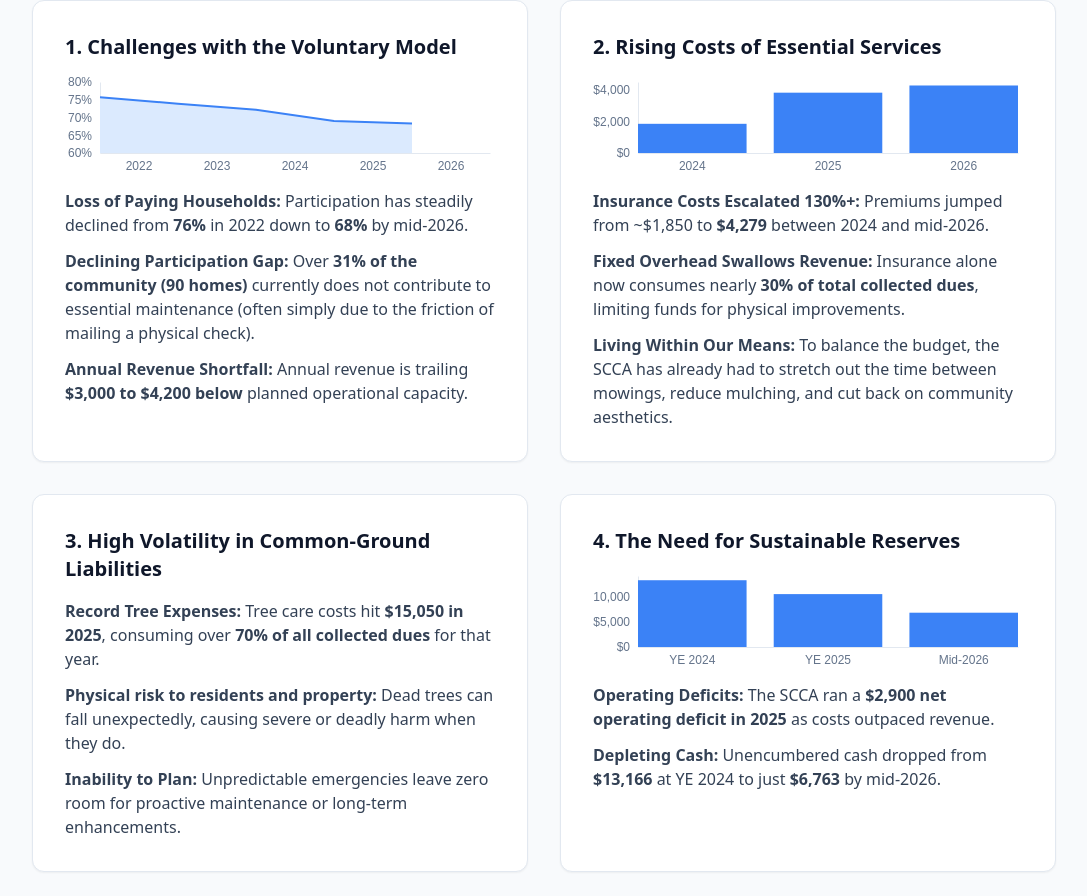
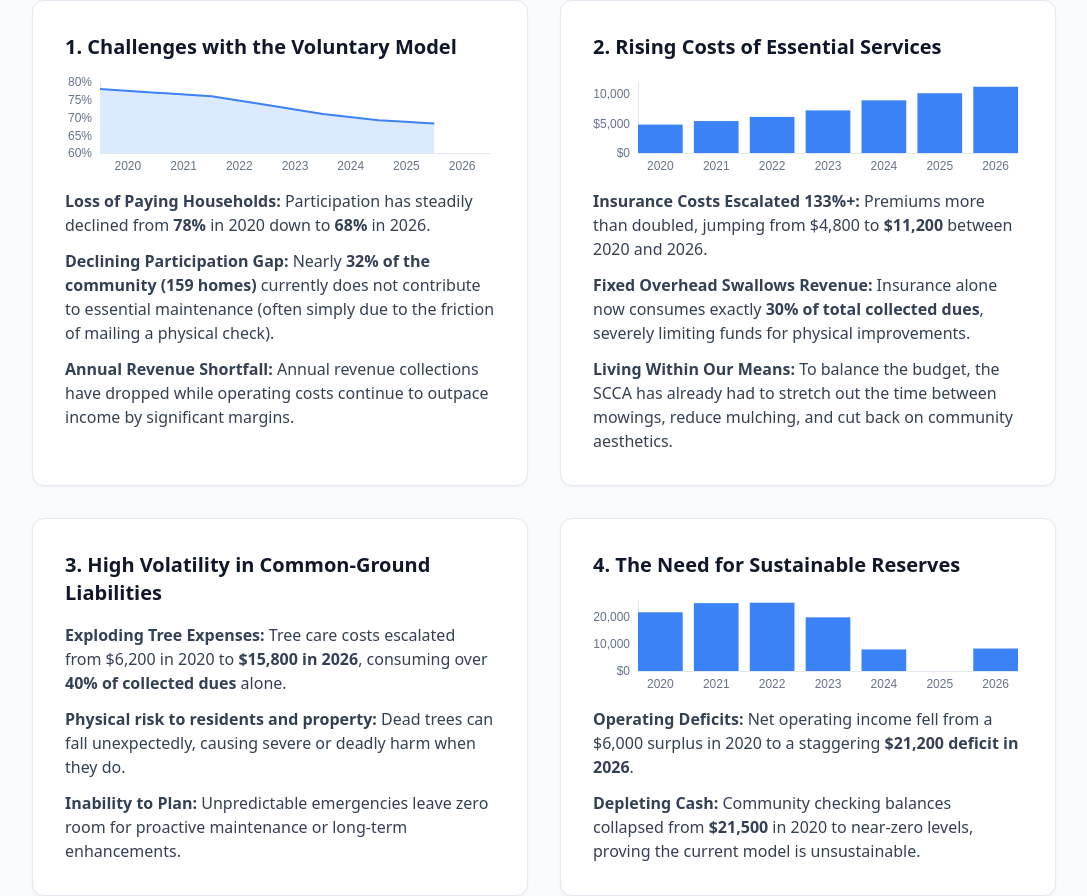
Before and after one commit to tschulmeister/scca-website, a SvelteKit app: page /why-scbd in a window 1280 px wide. Shown: the part 1024-1920 px from the top of the page, without its empty margins (96-1183 px from the left). Built offline with nearby package versions, Linux system fonts and the light colour scheme.

Commit message:
upgrades with new data

```diff
--- a/src/routes/why-scbd/+page.svelte
+++ b/src/routes/why-scbd/+page.svelte
@@ -1,7 +1,22 @@
 <script>
 	import SparkChart from "$components/charts/SparkChart.svelte";
-	import scbdChartData from "$data/scbdChartData.json";
+	import financialStats from "$data/financialStats.json";
 	import { format } from "d3-format";
+
+	const duesRateData = financialStats.financial_records.map(r => ({
+		year: r.fiscal_year,
+		value: r.metrics.participation_rate
+	}));
+
+	const insuranceCostsData = financialStats.financial_records.map(r => ({
+		year: r.fiscal_year,
+		value: r.expenditures.insurance_premiums
+	}));
+
+	const cashReservesData = financialStats.financial_records.map(r => ({
+		label: r.fiscal_year.toString(),
+		value: r.balance_sheet.ending_checking_balance
+	}));
 </script>
 
 <svelte:head>
@@ -90,7 +105,7 @@
 				</h3>
 				<div class="h-24 w-full mt-4">
 					<SparkChart
-						data={scbdChartData.duesRate}
+						data={duesRateData}
 						yDomain={[0.6, 0.8]}
 						yFormat={format(".0%")}
 					/>
@@ -99,20 +114,18 @@
 					<li>
 						<strong>Loss of Paying Households:</strong>
 						Participation has steadily declined from
-						<strong>76%</strong> in 2022 down to
-						<strong>68%</strong> by mid-2026.
+						<strong>78%</strong> in 2020 down to
+						<strong>68%</strong> in 2026.
 					</li>
 					<li>
-						<strong>Declining Participation Gap:</strong> Over
-						<strong>31% of the community (90 homes)</strong> currently
+						<strong>Declining Participation Gap:</strong> Nearly
+						<strong>32% of the community (159 homes)</strong> currently
 						does not contribute to essential maintenance (often simply
 						due to the friction of mailing a physical check).
 					</li>
 					<li>
 						<strong>Annual Revenue Shortfall:</strong> Annual
-						revenue is trailing
-						<strong>$3,000 to $4,200 below</strong> planned operational
-						capacity.
+						revenue collections have dropped while operating costs continue to outpace income by significant margins.
 					</li>
 				</ul>
 			</div>
@@ -126,7 +139,7 @@
 				</h3>
 				<div class="h-24 w-full mt-4">
 					<SparkChart
-						data={scbdChartData.insuranceCosts}
+						data={insuranceCostsData}
 						type="bar"
 						customMargin={{ left: 45 }}
 						yFormat={format("$,.0f")}
@@ -134,14 +147,14 @@
 				</div>
 				<ul class="mt-4 space-y-3 text-slate-700">
 					<li>
-						<strong>Insurance Costs Escalated 130%+:</strong>
-						Premiums jumped from ~$1,850 to
-						<strong>$4,279</strong> between 2024 and mid-2026.
+						<strong>Insurance Costs Escalated 133%+:</strong>
+						Premiums more than doubled, jumping from $4,800 to
+						<strong>$11,200</strong> between 2020 and 2026.
 					</li>
 					<li>
 						<strong>Fixed Overhead Swallows Revenue:</strong>
-						Insurance alone now consumes nearly
-						<strong>30% of total collected dues</strong>, limiting
+						Insurance alone now consumes exactly
+						<strong>30% of total collected dues</strong>, severely limiting
 						funds for physical improvements.
 					</li>
 					<li>
@@ -162,10 +175,10 @@
 				</h3>
 				<ul class="mt-4 space-y-3 text-slate-700">
 					<li>
-						<strong>Record Tree Expenses:</strong> Tree care costs
-						hit
-						<strong>$15,050 in 2025</strong>, consuming over
-						<strong>70% of all collected dues</strong> for that year.
+						<strong>Exploding Tree Expenses:</strong> Tree care costs
+						escalated from $6,200 in 2020 to
+						<strong>$15,800 in 2026</strong>, consuming over
+						<strong>40% of collected dues</strong> alone.
 					</li>
 					<li>
 						<strong>Physical risk to residents and property:</strong
@@ -188,7 +201,7 @@
 				</h3>
 				<div class="h-24 w-full mt-4">
 					<SparkChart
-						data={scbdChartData.cashReserves}
+						data={cashReservesData}
 						type="bar"
 						customMargin={{ left: 45 }}
 						yFormat={format("$,.0f")}
@@ -196,15 +209,12 @@
 				</div>
 				<ul class="mt-4 space-y-3 text-slate-700">
 					<li>
-						<strong>Operating Deficits:</strong> The SCCA ran a
-						<strong>$2,900 net operating deficit in 2025</strong> as
-						costs outpaced revenue.
+						<strong>Operating Deficits:</strong> Net operating income fell from a $6,000 surplus in 2020 to a staggering
+						<strong>$21,200 deficit in 2026</strong>.
 					</li>
 					<li>
-						<strong>Depleting Cash:</strong> Unencumbered cash
-						dropped from
-						<strong>$13,166</strong> at YE 2024 to just
-						<strong>$6,763</strong> by mid-2026.
+						<strong>Depleting Cash:</strong> Community checking balances collapsed from
+						<strong>$21,500</strong> in 2020 to near-zero levels, proving the current model is unsustainable.
 					</li>
 				</ul>
 			</div>
```
